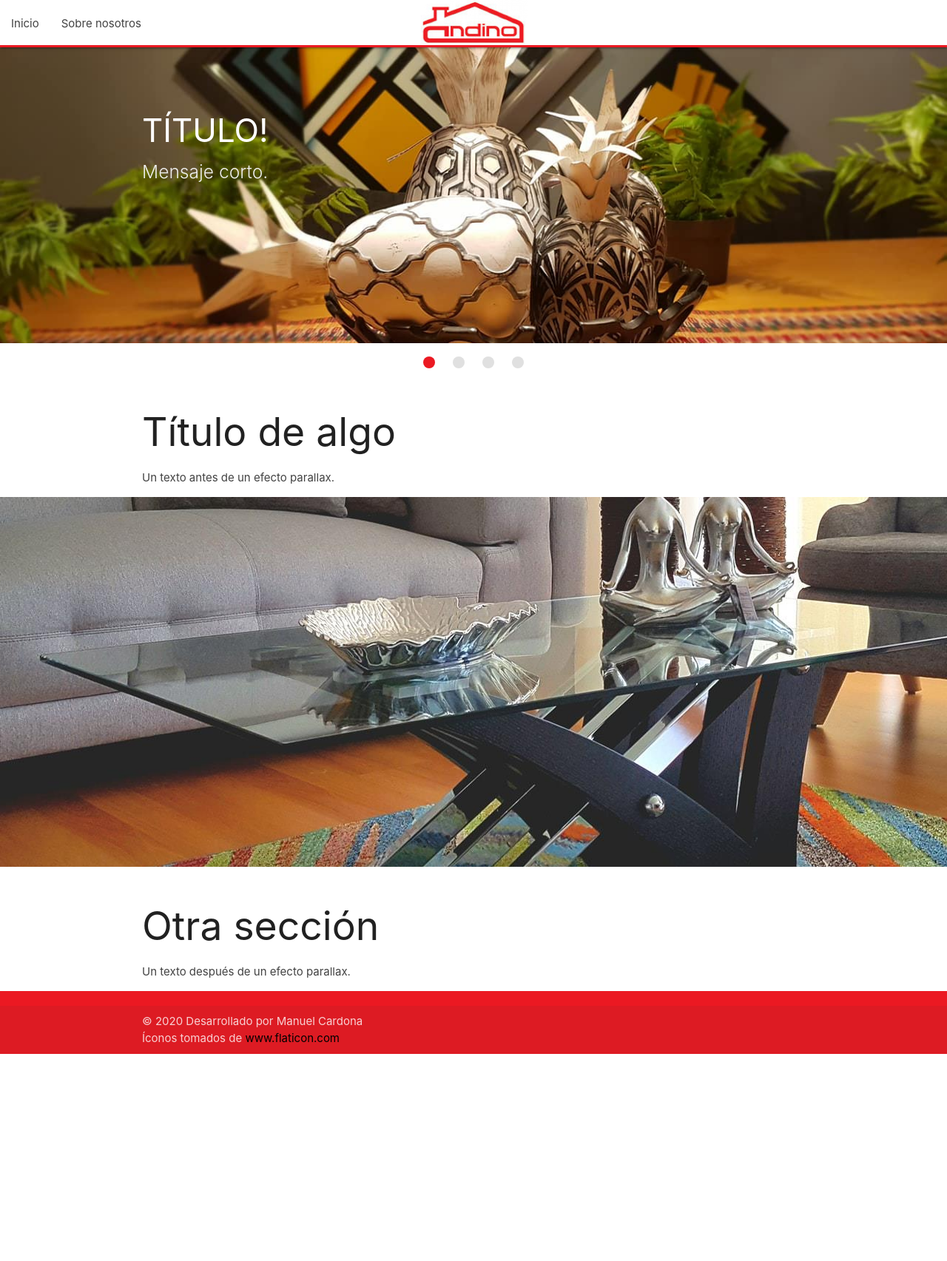
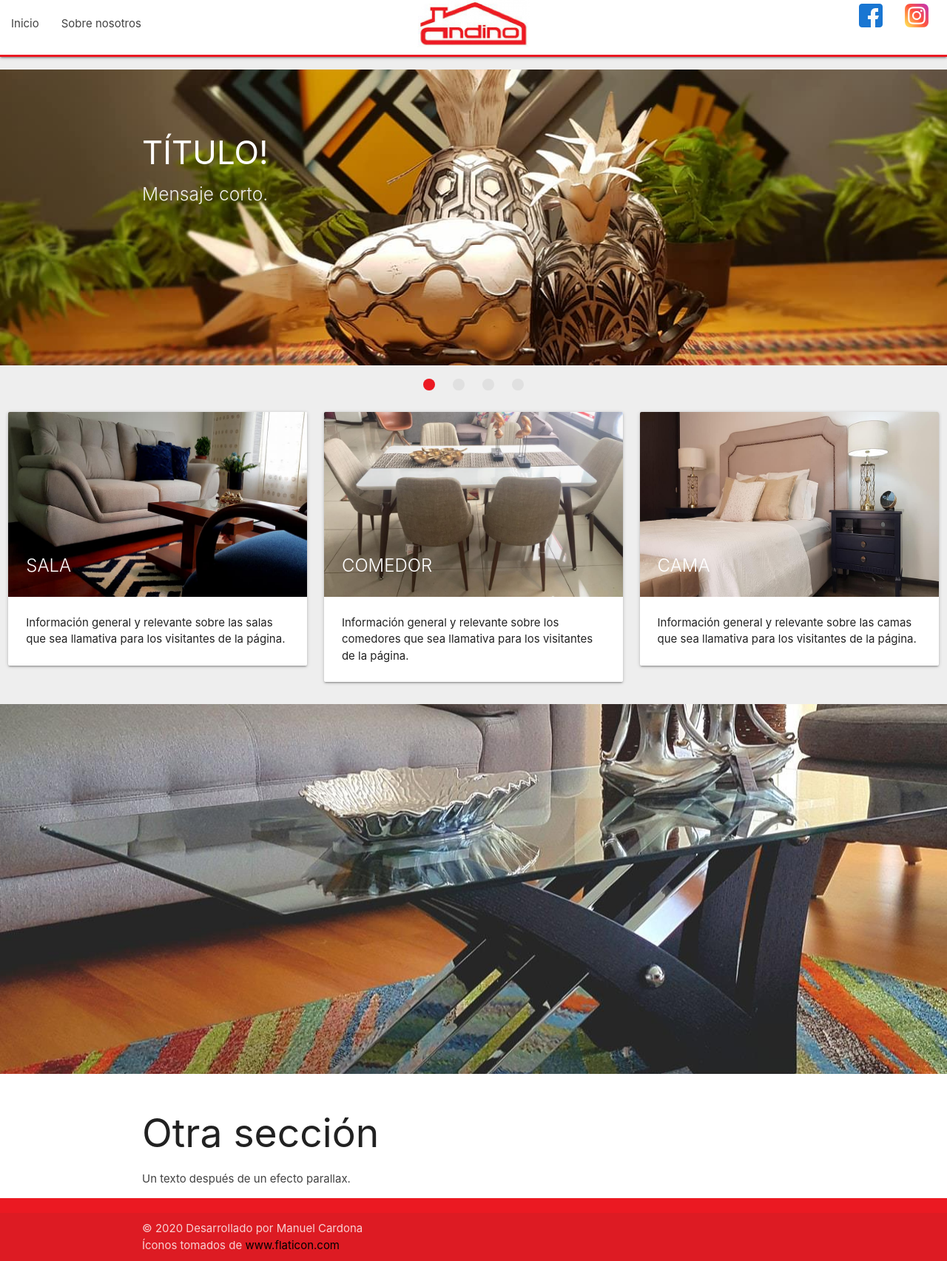
Before and after one commit to ManuelCardonaS/AndinoHome, a CodeIgniter app: page /database/index.php/index in a window 1280 px wide. Shown: the whole page at 74% size. Before the commit the page ends 1425 px from the top, so only its background shows below. Run offline with CodeIgniter, Linux system fonts and the light colour scheme; data that the repository does not hold is empty; grey boxes are pictures that could not be loaded.

Commit message:
060920200209

```diff
--- a/application/models/web/Mdl_Productos.php
+++ b/application/models/web/Mdl_Productos.php
@@ -79,215 +79,4 @@ class Mdl_Productos extends CI_Model
         return $this->db->get()->result();
     }
 
-    public function guardar_Producto($datos)
-    {
-        $this->db->trans_begin();
-
-        $retorno['estado'] = "";
-        $retorno['mensaje'] = "";
-
-        $producto['PRO_SUB_Subcategoria'] = $datos['subcategoria'];
-        $producto['PRO_Nombre'] = $datos['nombre_Producto'];
-        $producto['PRO_Descripcion'] = $datos['descripcion_Producto'];
-        $producto['PRO_Precio'] = $datos['precio_Producto'];
-        $this->db->insert('producto', $producto);
-        $id_Producto = $this->db->insert_id();
-
-        $caracteristicas = array();
-        foreach ($datos['caracteristicas'] as $key => $value) {
-            $caracteristicas[] = array(
-                'ATP_PRO_Producto' => $id_Producto,
-                'ATP_ATR_Atributo' => $value->caracteristica->id,
-                'ATP_Descripcion' => $value->caracteristica->valor
-            );
-        }
-
-        $data = $this->get_Subcategorias(NULL, $producto['PRO_SUB_Subcategoria']);
-
-        $nombre_Categoria = $data[0]->CAT_Nombre;
-        $nombre_Subcategoria = $data[0]->SUB_Nombre;
-
-        $subir_Imagenes = $this->subir_Imagenes($id_Producto, $nombre_Categoria, $nombre_Subcategoria, $datos['imagenes']);
-
-        if ($subir_Imagenes != "ok") {
-            $retorno['estado'] = "Error imágenes";
-            $retorno['mensaje'] = $subir_Imagenes;
-            $this->db->trans_rollback();
-        } else {
-            $this->db->insert_batch('atributoproducto_producto', $caracteristicas);
-
-            if ($this->db->trans_status() === FALSE) {
-                $this->db->trans_rollback();
-                $retorno['estado'] = "Error atributo";
-                $retorno['mensaje'] = "Ocurrió un error al almacenar las características del producto.";
-            } else {
-                $this->db->trans_commit();
-                $retorno['estado'] = "ok";
-                $retorno['mensaje'] = "Producto almacenado correctamente";
-            }
-        }
-
-        return $retorno;
-    }
-
-    private function createPath($path)
-    {
-        if (is_dir($path)) return true;
-        $prev_path = substr($path, 0, strrpos($path, '/', -2) + 1);
-        $return = $this->createPath($prev_path);
-        return ($return && is_writable($prev_path)) ? mkdir($path) : false;
-    }
-
-    private function subir_Imagenes($id_Producto, $categoria, $subcategoria, $arrayImagenes)
-    {
-
-        $this->load->helper('path');
-
-        $mensaje = NULL;
-
-        $ruta_Base_Db = $categoria . "/" . $subcategoria . "/" . $id_Producto . "/";
-        $ruta_Base = "./recursos/imagenes/productos/" . $ruta_Base_Db;
-
-        $this->createPath($ruta_Base);
-
-        $ruta_Imagen = array();
-
-        for ($i = 0; $i < count($arrayImagenes['name']); $i++) {
-            $ruta_Imagen[] = array(
-                'FOT_PRO_Producto' => $id_Producto,
-                'FOT_Ruta' =>  $ruta_Base_Db . $arrayImagenes['name'][$i]
-            );
-        }
-
-        $this->db->trans_begin();
-
-        $this->db->insert_batch('fotoproducto', $ruta_Imagen);
-
-        if ($this->db->trans_status() === FALSE) {
-            $this->db->trans_rollback();
-            $mensaje = "Se ha producido un error al subir las imágenes";
-        } else {
-            $this->db->trans_commit();
-
-            $dir = set_realpath($ruta_Base . "/");
-            $config['upload_path'] = $dir;
-            $config['allowed_types'] = 'jpeg|png|jpg';
-
-            for ($i = 0; $i < count($arrayImagenes['name']); $i++) {
-
-                $_FILES['file']['name'] = $arrayImagenes['name'][$i];
-                $_FILES['file']['type'] = $arrayImagenes['type'][$i];
-                $_FILES['file']['tmp_name'] = $arrayImagenes['tmp_name'][$i];
-                $_FILES['file']['error'] = $arrayImagenes['error'][$i];
-                $_FILES['file']['size'] = $arrayImagenes['size'][$i];
-
-                $this->load->library('upload', $config);
-                $this->upload->initialize($config);
-
-                if ($this->upload->do_upload('file')) {
-                    $this->upload->data();
-                    $mensaje = "ok";
-                } else {
-                    return $this->upload->display_errors();
-                }
-            }
-        }
-
-        return $mensaje;
-    }
-
-    public function cambiar_Estado_Imagen($id_Imagen, $estado)
-    {
-        $this->db->set("FOT_Estado", $estado);
-        $this->db->where("FOT_Fotoproducto", $id_Imagen);
-        $this->db->update("fotoproducto");
-
-        if ($this->db->affected_rows() > 0) {
-            return 1;
-        } else {
-            return 0;
-        }
-    }
-
-    public function cambiar_Estado_Producto($id_Producto, $estado)
-    {
-        $this->db->set("PRO_Estado", $estado);
-        $this->db->where("PRO_Producto", $id_Producto);
-        $this->db->update("producto");
-
-        if ($this->db->affected_rows() > 0) {
-            return 1;
-        } else {
-            return 0;
-        }
-    }
-
-    public function actualizar_Producto($datos)
-    {
-
-        $this->db->trans_begin();
-
-        $retorno['estado'] = "";
-        $retorno['mensaje'] = "";
-
-        $id_Producto = $datos['id_Producto'];
-
-        $producto['PRO_SUB_Subcategoria'] = $datos['subcategoria'];
-        $producto['PRO_Nombre'] = $datos['nombre_Producto'];
-        $producto['PRO_Descripcion'] = $datos['descripcion_Producto'];
-        $producto['PRO_Precio'] = $datos['precio_Producto'];
-
-        $this->db->where('PRO_Producto', $datos['id_Producto']);
-        $this->db->update('producto', $producto);
-
-        $data = $this->get_Subcategorias(NULL, $producto['PRO_SUB_Subcategoria']);
-
-        $nombre_Categoria = $data[0]->CAT_Nombre;
-        $nombre_Subcategoria = $data[0]->SUB_Nombre;
-
-        if ($datos['imagenes'] != NULL) {
-            $subir_Imagenes = $this->subir_Imagenes($id_Producto, $nombre_Categoria, $nombre_Subcategoria, $datos['imagenes']);
-        } else {
-            $subir_Imagenes = "ok";
-        }
-
-        $correcto = FALSE;
-        if ($subir_Imagenes != "ok") {
-            $retorno['estado'] = "Error imágenes";
-            $retorno['mensaje'] = $subir_Imagenes;
-            $this->db->trans_rollback();
-        } else {
-
-            foreach ($datos['caracteristicas'] as $key => $value) {
-
-                $caracteristicas = array(
-                    'ATP_PRO_Producto' => $id_Producto,
-                    'ATP_ATR_Atributo' => $value->caracteristica->id,
-                    'ATP_Descripcion' => $value->caracteristica->valor
-                );
-
-                if (isset($value->id_Atributo_Producto)) {
-
-                    $this->db->update('atributoproducto_producto', $caracteristicas);
-                    $this->db->where('ATP_ID', $value->id_Atributo_Producto);
-
-                } else {
-                    $this->db->insert('atributoproducto_producto', $caracteristicas);
-                }
-
-            }
-
-            if ($this->db->trans_status() === FALSE) {
-                $this->db->trans_rollback();
-                $retorno['estado'] = "Error atributo";
-                $retorno['mensaje'] = "Ocurrió un error al almacenar las características del producto.";
-            } else {
-                $this->db->trans_commit();
-                $retorno['estado'] = "ok";
-                $retorno['mensaje'] = "Producto almacenado correctamente";
-            }
-        }
-
-        return $retorno;
-    }
 }
--- a/application/views/base/menu_Base.php
+++ b/application/views/base/menu_Base.php
@@ -1,12 +1,34 @@
+<div class="navbar-fixed">
+    <nav class=" nav-extended">
+        <div class="nav-wrapper">
+            <a href="#" data-target="slide-out" class="sidenav-trigger"><i class="material-icons">menu</i></a>
+
+            <ul class="left hide-on-med-and-down">
+                <li><a href="<?= base_url() ?>index.php/index" class="grey-text text-darken-3 lighten-3">Inicio</a></li>
+                <li><a href="<?= base_url() ?>index.php/index" class="grey-text text-darken-3 lighten-3">Sobre nosotros</a></li>
+            </ul>
+            <img height="100%" src="<?= base_url() ?>/recursos/imagenes/logo.jpg" class="logo hide-on-med-and-down center brand-logo">
+            <ul class="right hide-on-med-and-down">
+                <li><a href="<?= base_url() ?>index.php/index"><img height="32px" src="<?= base_url() ?>recursos/imagenes/redes/facebook.png" alt=""></a></li>
+                <li><a href="<?= base_url() ?>index.php/index"><img height="32px" src="<?= base_url() ?>recursos/imagenes/redes/instagram.png" alt=""></a></li>
+            </ul>
+        </div>
+        <div class="nav-content right hide-on-med-and-down">
+            <ul class="">
+                <?php if (count($categorias) > 0) {
+                    foreach ($categorias as $key => $value) { ?>
+                        <li><a href="<?= base_url() ?>index.php/productos/index/<?= ucfirst(strtolower($value->CAT_Nombre)) ?>" class="grey-text text-darken-3 lighten-3"><?= ucfirst(strtolower($value->CAT_Nombre)) ?></a></li>
+                <?php }
+                } ?>
+            </ul>
+        </div>
+    </nav>
+</div>
+
 <ul id="slide-out" class="sidenav">
     <li>
         <div class="user-view">
-            <div class="background">
-                <img src="images/office.jpg">
-            </div>
-            <a href="#user"><img class="circle" src="images/yuna.jpg"></a>
-            <a href="#name"><span class="white-text name">John Doe</span></a>
-            <a href="#email"><span class="white-text email">jdandturk@gmail.com</span></a>
+            <a href="#user"><img width="100%" src="<?= base_url() ?>/recursos/imagenes/logo.jpg"></a>
         </div>
     </li>
 
@@ -21,26 +43,7 @@
             <li><a href="<?= base_url() ?>index.php/productos/<?= ucfirst(strtolower($value->CAT_Nombre)) ?>" class="grey-text text-darken-3 lighten-3"><?= ucfirst(strtolower($value->CAT_Nombre)) ?></a></li>
     <?php }
     } ?>
+
+    <li><a href="<?= base_url() ?>index.php/index"><img height="32px" class="material-icons" src="<?= base_url() ?>recursos/imagenes/redes/facebook.png" alt=""></a></li>
+    <li><a href="<?= base_url() ?>index.php/index"><img height="32px" src="<?= base_url() ?>recursos/imagenes/redes/instagram.png" alt=""></a></li>
 </ul>
-
-<div class="navbar-fixed">
-    <nav>
-        <div class="nav-wrapper">
-            <a href="#" data-target="slide-out" class="sidenav-trigger"><i class="material-icons">menu</i></a>
-
-            <ul id="nav-mobile" class="left hide-on-med-and-down">
-                <li><a href="<?= base_url() ?>index.php/index" class="grey-text text-darken-3 lighten-3">Inicio</a></li>
-                <li><a href="<?= base_url() ?>index.php/index" class="grey-text text-darken-3 lighten-3">Sobre nosotros</a></li>
-            </ul>
-            <img src="<?= base_url() ?>/recursos/imagenes/logo.jpg" class="hide-on-med-and-down center brand-logo">
-            <ul id="nav-mobile" class="right hide-on-med-and-down">
-
-                <?php if (count($categorias) > 0) {
-                    foreach ($categorias as $key => $value) { ?>
-                        <li><a href="<?= base_url() ?>index.php/productos/<?= ucfirst(strtolower($value->CAT_Nombre)) ?>" class="grey-text text-darken-3 lighten-3"><?= ucfirst(strtolower($value->CAT_Nombre)) ?></a></li>
-                <?php }
-                } ?>
-            </ul>
-        </div>
-    </nav>
-</div>
--- a/application/views/index.php
+++ b/application/views/index.php
@@ -8,11 +8,13 @@
     <?php $this->load->view('base/head_Base', NULL, FALSE); ?>
 </head>
 
-<body>
+<body class="grey lighten-3">
+
+    <?php $this->load->view('base/menu_Base', NULL, FALSE); ?>
 
     <main>
-        <?php $this->load->view('base/menu_Base', NULL, FALSE); ?>
-        <div class="slider">
+
+        <div id="slider-index" class="slider">
             <ul class="slides">
                 <li>
                     <img src="<?= base_url() ?>recursos/imagenes/slideIndex/slide1.jpg">
@@ -44,10 +46,48 @@
                 </li>
             </ul>
         </div>
-        <div class="section white">
-            <div class="row container">
-                <h2 class="header">Título de algo</h2>
-                <p class="grey-text text-darken-3 lighten-3">Un texto antes de un efecto parallax.</p>
+        <div class="section">
+            <div class="row card_Index">
+                <div class="col s12 m4">
+                    <div class="card">
+                        <div class="card-image">
+                            <img src="<?= base_url() ?>recursos/imagenes/index/sala.jpg">
+                            <span class="card-title">SALA</span>
+                        </div>
+                        <div class="card-content">
+                            <p>Información general y relevante sobre las salas que sea llamativa
+                                para los visitantes de la página.
+                            </p>
+                        </div>
+                    </div>
+                </div>
+
+                <div class="col s12 m4">
+                    <div class="card">
+                        <div class="card-image">
+                            <img src="<?= base_url() ?>recursos/imagenes/index/comedor.jpg">
+                            <span class="card-title">COMEDOR</span>
+                        </div>
+                        <div class="card-content">
+                            <p>Información general y relevante sobre los comedores que sea llamativa
+                                para los visitantes de la página.</p>
+                        </div>
+                    </div>
+                </div>
+
+                <div class="col s12 m4">
+                    <div class="card">
+                        <div class="card-image">
+                            <img src="<?= base_url() ?>recursos/imagenes/index/cama.jpg">
+                            <span class="card-title">CAMA</span>
+                        </div>
+                        <div class="card-content">
+                            <p>Información general y relevante sobre las camas que sea llamativa
+                                para los visitantes de la página.</p>
+                        </div>
+                    </div>
+                </div>
+
             </div>
         </div>
         <div class="parallax-container">
@@ -69,5 +109,4 @@
 
 <script type="application/javascript">
     var base_url = "<?= base_url(); ?>index.php/";
-    var json_Autocomplete = <?= $json_Autocomplete ?>;
 </script>
--- a/css/estilo.css
+++ b/css/estilo.css
@@ -53,8 +53,16 @@ nav .nav-wrapper {
     padding-right: 10px;
 }
 
-nav .nav-wrapper img {
-    height: inherit;
+nav .nav-wrapper img.logo {
+    height: 100%;
+}
+
+nav .nav-content {
+    padding-bottom: 10px;
+}
+
+main {
+    margin-top: 30px;
 }
 
 .slider .indicators .indicator-item.active {
@@ -90,10 +98,20 @@ main {
     background: white;
 }
 
+.card_Index .card .card-image img {
+    display: block;
+    border-radius: 2px 2px 0 0;
+    position: relative;
+    left: 0;
+    right: 0;
+    top: 0;
+    bottom: 0;
+    width: 100%;
+    height: 250px;
+}
+
 @media only screen and (max-width: 992px) {
-    header,
-    main,
-    footer {
-        padding-left: 0;
+    main {
+        margin-top: 0px;
     }
 }
--- a/js/script_Base.js
+++ b/js/script_Base.js
@@ -7,8 +7,11 @@ $(document).ready(function() {
     $('select').formSelect();
     $('.modal').modal();
     $('.parallax').parallax();
-    $('.slider').slider();
+    $('.slider').slider({
+        interval: 3000
+    });
     $('.tabs').tabs();
+    $('.scrollspy').scrollSpy();
 
     $('.datepicker').datepicker({
         container: 'body',
```
Also changed, not shown: application/controllers/productos.php (added, +40 -0 lines), application/views/productos.php (added, +43 -0 lines), recursos/imagenes/index/cama.jpg (added), recursos/imagenes/index/comedor.jpg (added), recursos/imagenes/index/index1.jpg (added), recursos/imagenes/index/sala.jpg (added), recursos/imagenes/redes/facebook.png (added), recursos/imagenes/redes/instagram.png (added).
